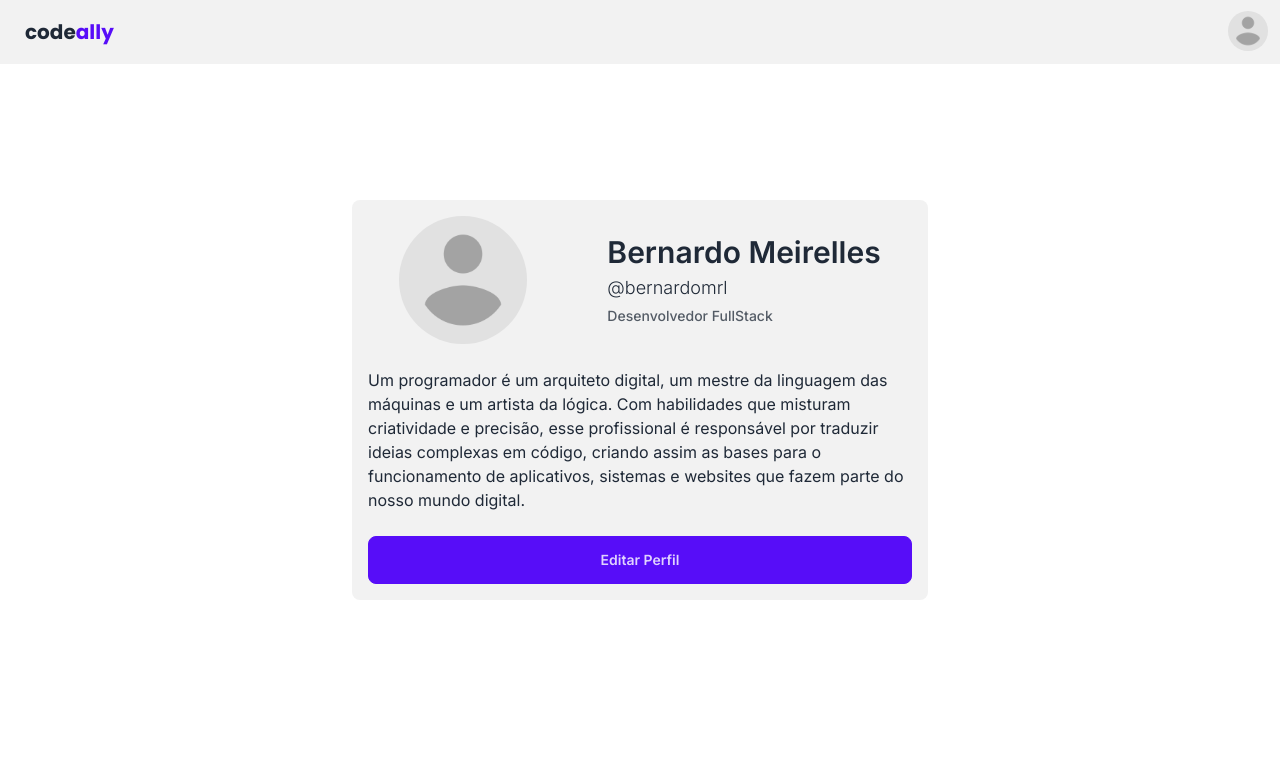
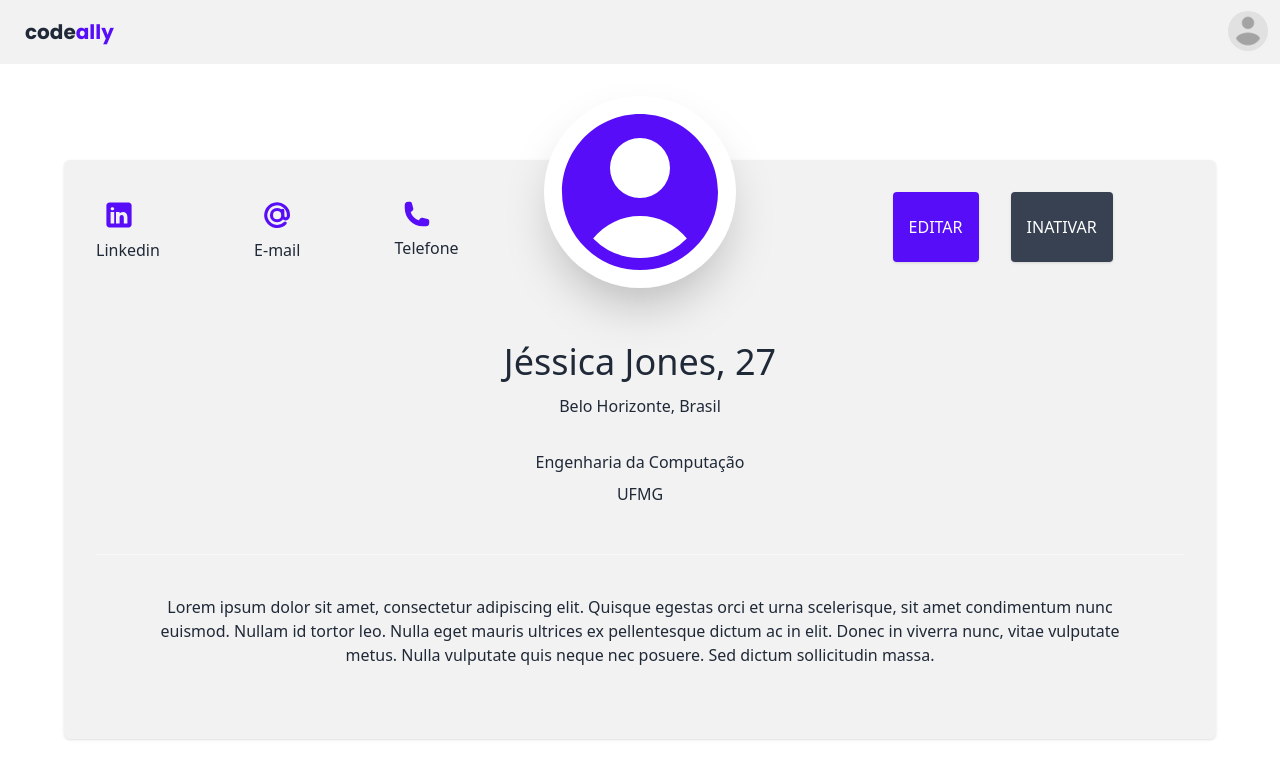
Before and after one commit to bernardomrl/codeally, a Next.js app in the folder app/: page /profile in a window 1280 px wide. Shown: the top 778 px of the page. Built offline with nearby package versions, Linux system fonts and the light colour scheme.

Commit message:
página de edição de perfil

```diff
--- a/app/src/app/profile/page.tsx
+++ b/app/src/app/profile/page.tsx
@@ -1,46 +1,122 @@
-import Image from 'next/image';
-
 import { Header } from '@/components';
-
-import Placeholder from '@/assets/img/profile.png';
 
 export default function Profile() {
   return (
     <>
       <Header />
-      <div className="h-screen w-full flex flex-col items-center justify-center p-4">
-        <div className="flex flex-col bg-base-200 justify-center items-center max-w-xl p-4 rounded-lg space-y-6">
-          <div className="flex items-center space-x-20">
-            <div className="avatar">
-              <div className="rounded-full w-32">
-                <Image alt="User Profile Picture" src={Placeholder} />
-              </div>
-            </div>
-            <div className="flex flex-col space-y-1">
-              <h1 className="text-2xl font-semibold font-inter lg:text-3xl">
-                Bernardo Meirelles
-              </h1>
-              <h3 className="text-md lg:text-lg font-light font-inter">
-                @bernardomrl
-              </h3>
-              <h5 className="text-sm md:text-md font-medium font-inter opacity-75">
-                Desenvolvedor FullStack
-              </h5>
-            </div>
+      <div className="p-16">
+        <div className="p-8 bg-base-200 shadow mt-24 rounded-md">
+          {' '}
+          <div className="grid grid-cols-1 md:grid-cols-3">
+            {' '}
+            <div className="flex flex-row justify-between">
+              {' '}
+              <div>
+                {' '}
+                <p className="font-bold text-whitetext-xl p-2">
+                  <svg
+                    className="fill-primary"
+                    xmlns="http://www.w3.org/2000/svg"
+                    x="0px"
+                    y="0px"
+                    width="30"
+                    height="30"
+                    viewBox="0 0 50 50"
+                  >
+                    <path d="M41,4H9C6.24,4,4,6.24,4,9v32c0,2.76,2.24,5,5,5h32c2.76,0,5-2.24,5-5V9C46,6.24,43.76,4,41,4z M17,20v19h-6V20H17z M11,14.47c0-1.4,1.2-2.47,3-2.47s2.93,1.07,3,2.47c0,1.4-1.12,2.53-3,2.53C12.2,17,11,15.87,11,14.47z M39,39h-6c0,0,0-9.26,0-10 c0-2-1-4-3.5-4.04h-0.08C27,24.96,26,27.02,26,29c0,0.91,0,10,0,10h-6V20h6v2.56c0,0,1.93-2.56,5.81-2.56 c3.97,0,7.19,2.73,7.19,8.26V39z"></path>
+                  </svg>
+                </p>{' '}
+                <p className="text-base-400">Linkedin</p>{' '}
+              </div>{' '}
+              <div>
+                {' '}
+                <p className="font-bold text-base-700 text-xl p-2">
+                  <svg
+                    className="w-30 h-30 text-primary"
+                    xmlns="http://www.w3.org/2000/svg"
+                    fill="none"
+                    viewBox="0 0 24 24"
+                    strokeWidth="2.5"
+                    stroke="currentColor"
+                  >
+                    <path
+                      strokeLinecap="round"
+                      d="M16.5 12a4.5 4.5 0 11-9 0 4.5 4.5 0 019 0zm0 0c0 1.657 1.007 3 2.25 3S21 13.657 21 12a9 9 0 10-2.636 6.364M16.5 12V8.25"
+                    />
+                  </svg>
+                </p>{' '}
+                <p className="text-base-400">E-mail</p>{' '}
+              </div>{' '}
+              <div>
+                {' '}
+                <p className="font-bold text-base-700 text-xl p-2">
+                  <svg
+                    className="w-7 h-7 text-primary"
+                    xmlns="http://www.w3.org/2000/svg"
+                    viewBox="0 0 24 24"
+                    fill="currentColor"
+                  >
+                    <path
+                      fillRule="evenodd"
+                      d="M1.5 4.5a3 3 0 013-3h1.372c.86 0 1.61.586 1.819 1.42l1.105 4.423a1.875 1.875 0 01-.694 1.955l-1.293.97c-.135.101-.164.249-.126.352a11.285 11.285 0 006.697 6.697c.103.038.25.009.352-.126l.97-1.293a1.875 1.875 0 011.955-.694l4.423 1.105c.834.209 1.42.959 1.42 1.82V19.5a3 3 0 01-3 3h-2.25C8.552 22.5 1.5 15.448 1.5 6.75V4.5z"
+                      clipRule="evenodd"
+                    />
+                  </svg>
+                </p>{' '}
+                <p className="text-base-400">Telefone</p>{' '}
+              </div>{' '}
+            </div>{' '}
+            <div className="relative">
+              {' '}
+              <div className="w-48 h-48 bg-base-100 mx-auto rounded-full shadow-2xl absolute inset-x-0 top-0 -mt-24 flex items-center justify-center text-indigo-500">
+                <svg
+                  xmlns="http://www.w3.org/2000/svg"
+                  viewBox="0 0 24 24"
+                  fill="currentColor"
+                  className="w-max h-max fill-primary"
+                >
+                  <path
+                    fillRule="evenodd"
+                    d="M18.685 19.097A9.723 9.723 0 0021.75 12c0-5.385-4.365-9.75-9.75-9.75S2.25 6.615 2.25 12a9.723 9.723 0 003.065 7.097A9.716 9.716 0 0012 21.75a9.716 9.716 0 006.685-2.653zm-12.54-1.285A7.486 7.486 0 0112 15a7.486 7.486 0 015.855 2.812A8.224 8.224 0 0112 20.25a8.224 8.224 0 01-5.855-2.438zM15.75 9a3.75 3.75 0 11-7.5 0 3.75 3.75 0 017.5 0z"
+                    clipRule="evenodd"
+                  />
+                </svg>
+              </div>{' '}
+            </div>{' '}
+            <div className="space-x-8 flex justify-between mt-32 md:mt-0 md:justify-center">
+              <button className="text-white py-2 px-4 uppercase rounded bg-primary hover:bg-secondary shadow hover:shadow-lg font-medium transition transform hover:-translate-y-0.5">
+                {' '}
+                Editar
+              </button>{' '}
+              <button className="text-white py-2 px-4 uppercase rounded bg-gray-700 hover:bg-accent shadow hover:shadow-lg font-medium transition transform hover:-translate-y-0.5">
+                {' '}
+                Inativar
+              </button>{' '}
+            </div>{' '}
+          </div>{' '}
+          <div className="mt-20 text-center border-b border-white/50 pb-12">
+            {' '}
+            <h1 className="text-4xl font-medium text-base-700">
+              Jéssica Jones,{' '}
+              <span className="font-light text-base-500">27</span>
+            </h1>{' '}
+            <p className="font-light text-base-600 mt-3">
+              Belo Horizonte, Brasil
+            </p>{' '}
+            <p className="mt-8 text-base-500">Engenharia da Computação</p>{' '}
+            <p className="mt-2 text-base-500">UFMG</p>{' '}
+          </div>{' '}
+          <div className="m-10 flex flex-col justify-center">
+            {' '}
+            <p className="text-base-600 text-center font-light max-w-max">
+              Lorem ipsum dolor sit amet, consectetur adipiscing elit. Quisque
+              egestas orci et urna scelerisque, sit amet condimentum nunc
+              euismod. Nullam id tortor leo. Nulla eget mauris ultrices ex
+              pellentesque dictum ac in elit. Donec in viverra nunc, vitae
+              vulputate metus. Nulla vulputate quis neque nec posuere. Sed
+              dictum sollicitudin massa.
+            </p>{' '}
           </div>
-          <div className="flex flex-col items-center-justify-center">
-            <h3 className="font-inter">
-              Um programador é um arquiteto digital, um mestre da linguagem das
-              máquinas e um artista da lógica. Com habilidades que misturam
-              criatividade e precisão, esse profissional é responsável por
-              traduzir ideias complexas em código, criando assim as bases para o
-              funcionamento de aplicativos, sistemas e websites que fazem parte
-              do nosso mundo digital.
-            </h3>
-          </div>
-          <button className="btn btn-primary normal-case font-inter w-full">
-            Editar Perfil
-          </button>
         </div>
       </div>
     </>
```
